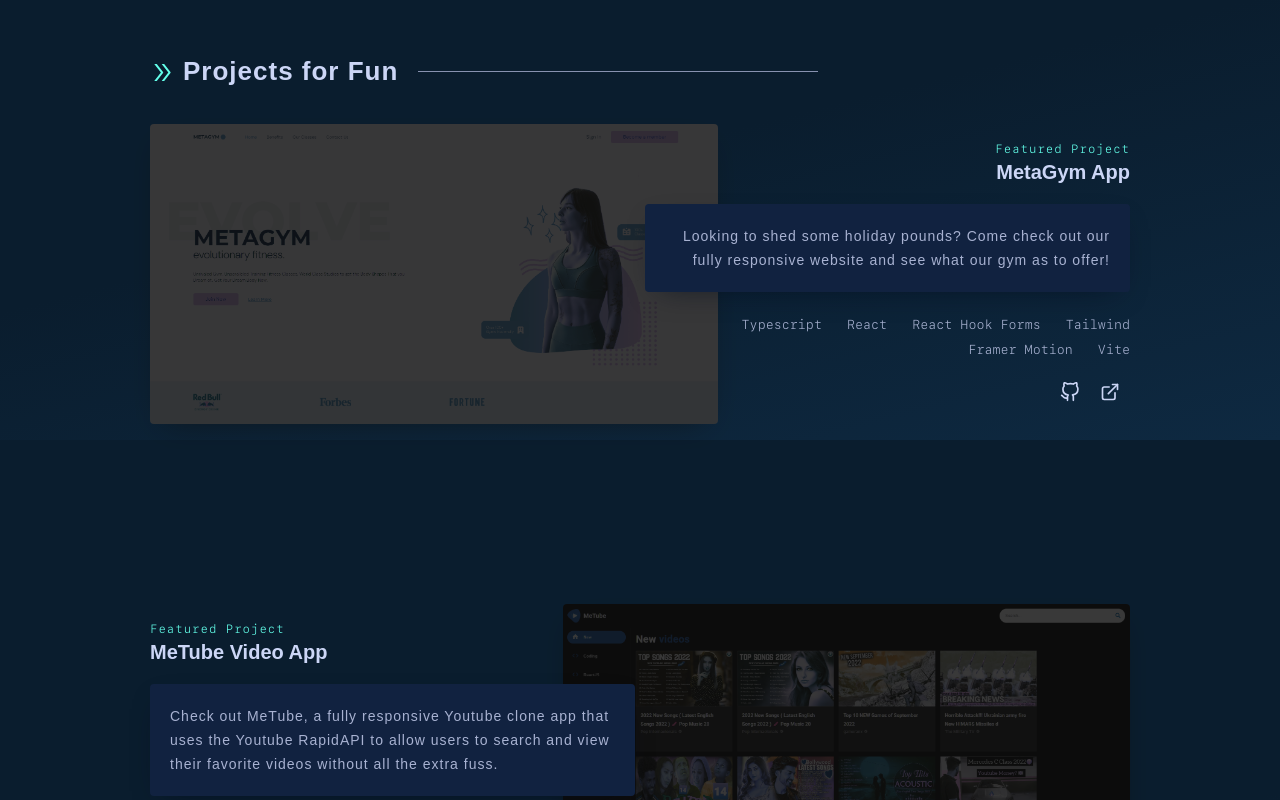
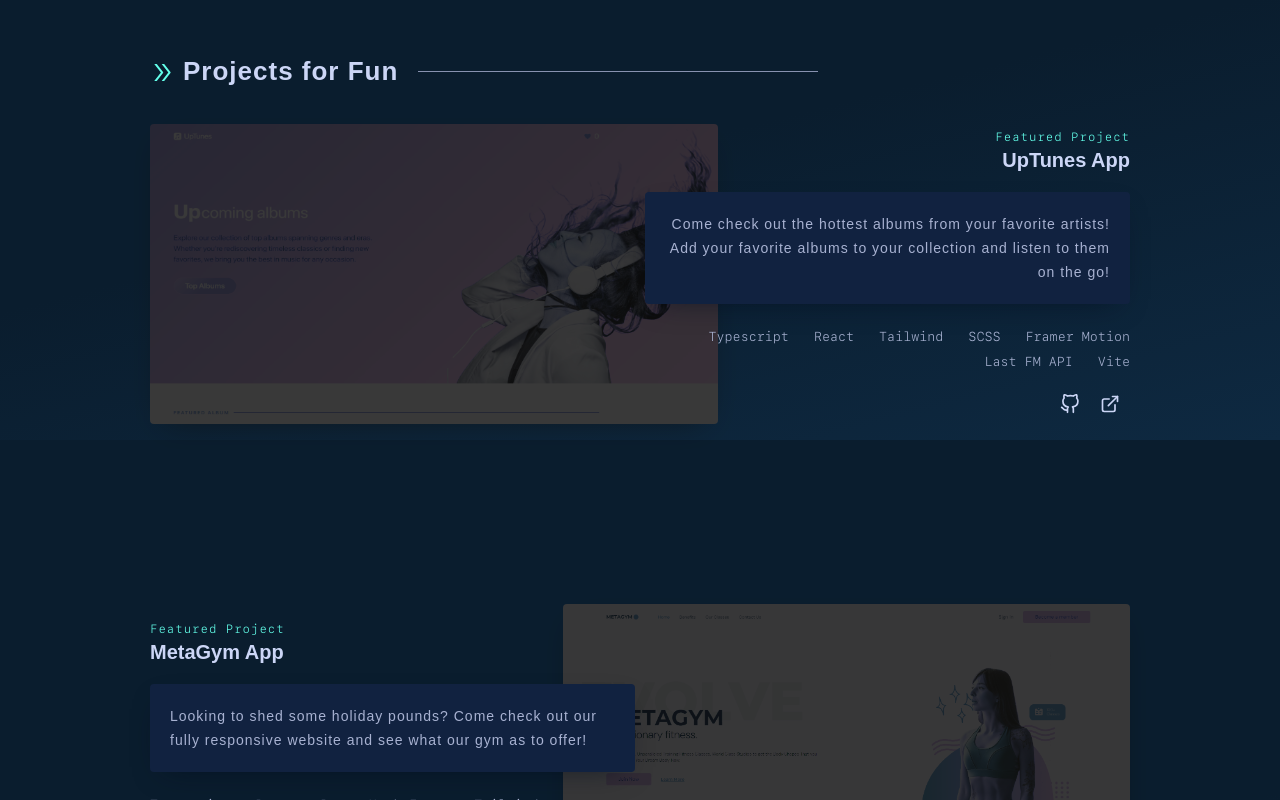
Before and after one commit to TPSReports80/portfolio, a React (Create React App) app: page / in a window 1280 px wide. Shown: the part 1960-2760 px from the top of the page. Built offline with nearby package versions, Linux system fonts and the light colour scheme; a web font is replaced by a local one.

Commit message:
updated projects

```diff
--- a/src/components/Projects/index.js
+++ b/src/components/Projects/index.js
@@ -29,6 +29,54 @@ const Project = () => {
         Projects for Fun
       </ProjectHeader>
       <ProjectList>
+        <ProjectItem>
+          <ProjectContent className="project-content">
+            <div>
+              <ProjectOverline>Featured Project</ProjectOverline>
+              <ProjectTitle>UpTunes App</ProjectTitle>
+              <ProjectDesc>
+                <p>
+                  Come check out the hottest albums from your favorite artists!
+                  Add your favorite albums to your collection and listen to them
+                  on the go!
+                </p>
+              </ProjectDesc>
+              <ProjectTechList className="tech-list">
+                <ProjectTechItem>Typescript</ProjectTechItem>
+                <ProjectTechItem>React</ProjectTechItem>
+                <ProjectTechItem>Tailwind</ProjectTechItem>
+                <ProjectTechItem>SCSS</ProjectTechItem>
+                <ProjectTechItem>Framer Motion</ProjectTechItem>
+                <ProjectTechItem>Last FM API</ProjectTechItem>
+                <ProjectTechItem>Vite</ProjectTechItem>
+              </ProjectTechList>
+              <ProjectLinks className="project-links">
+                <ProjectLink
+                  target="_blank"
+                  to={{
+                    pathname: "//github.com/TPSReports80/uptunes-app",
+                  }}
+                >
+                  <FiGithub />
+                </ProjectLink>
+                <ProjectLink
+                  target="_blank"
+                  to={{ pathname: "//uptunes.netlify.app" }}
+                >
+                  <FiExternalLink />
+                </ProjectLink>
+              </ProjectLinks>
+            </div>
+          </ProjectContent>
+          <ProjectImageContent className="project-image-content">
+            <ProjectImageLink
+              target="_blank"
+              to={{ pathname: "//uptunes.netlify.app/" }}
+            >
+              <ProjectImage src="/images/uptunes.png" />
+            </ProjectImageLink>
+          </ProjectImageContent>
+        </ProjectItem>
         <ProjectItem>
           <ProjectContent className="project-content">
             <div>
```
Also changed, not shown: public/images/uptunes.png (added).
